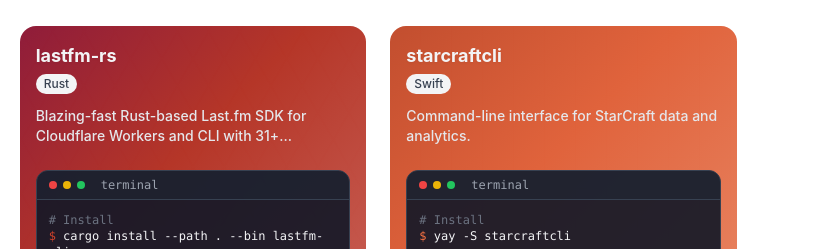
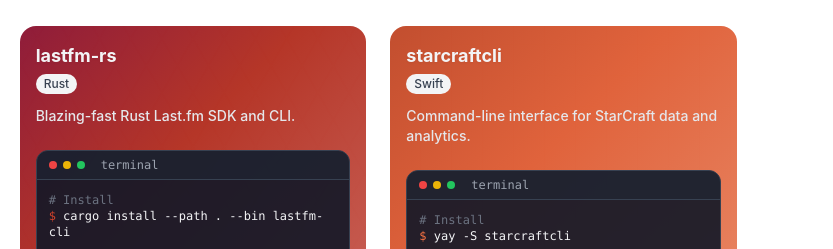
Before and after one commit to guitaripod/compiledthoughts, an Astro site: page /cli-tools in a window 1280 px wide. Shown: the part 283-532 px from the top of the page, 447-1280 px from the left. Built offline with nearby package versions, Linux system fonts and the light colour scheme; Astro itself is replaced by a stand-in of ours; a web font is replaced by a local one.

Commit message:
feat(cli-tools.astro): update lastfm-rs description to be concise

```diff
--- a/src/pages/cli-tools.astro
+++ b/src/pages/cli-tools.astro
@@ -74,7 +74,7 @@
     id: 'lastfm-rs',
     name: 'lastfm-rs',
     description:
-      'Blazing-fast Rust-based Last.fm SDK for Cloudflare Workers and CLI with 31+ commands for accessing personal and public Last.fm data.',
+      'Blazing-fast Rust Last.fm SDK and CLI.',
     language: 'Rust',
     platforms: ['Linux'],
     stars: 0,
```
